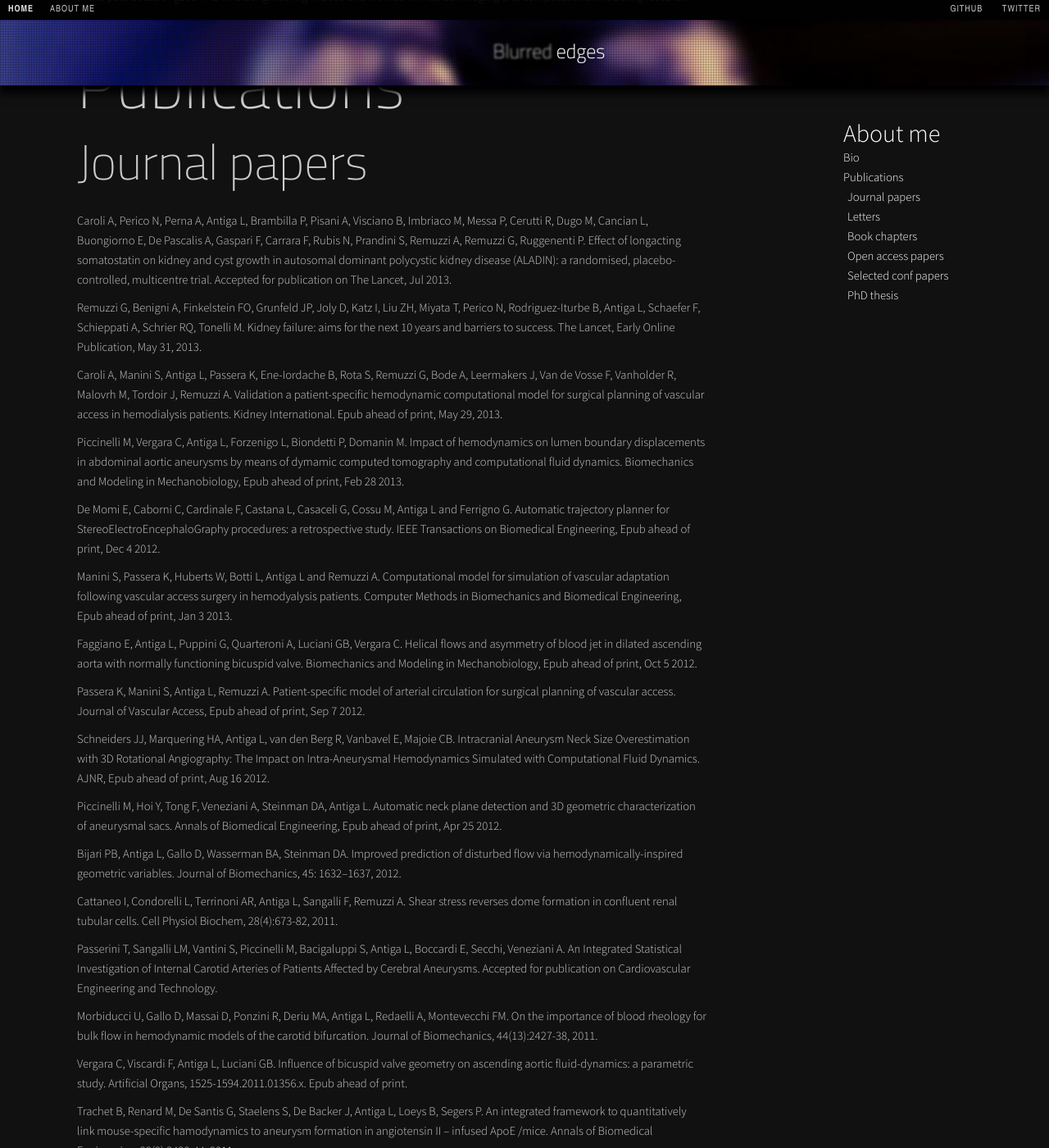
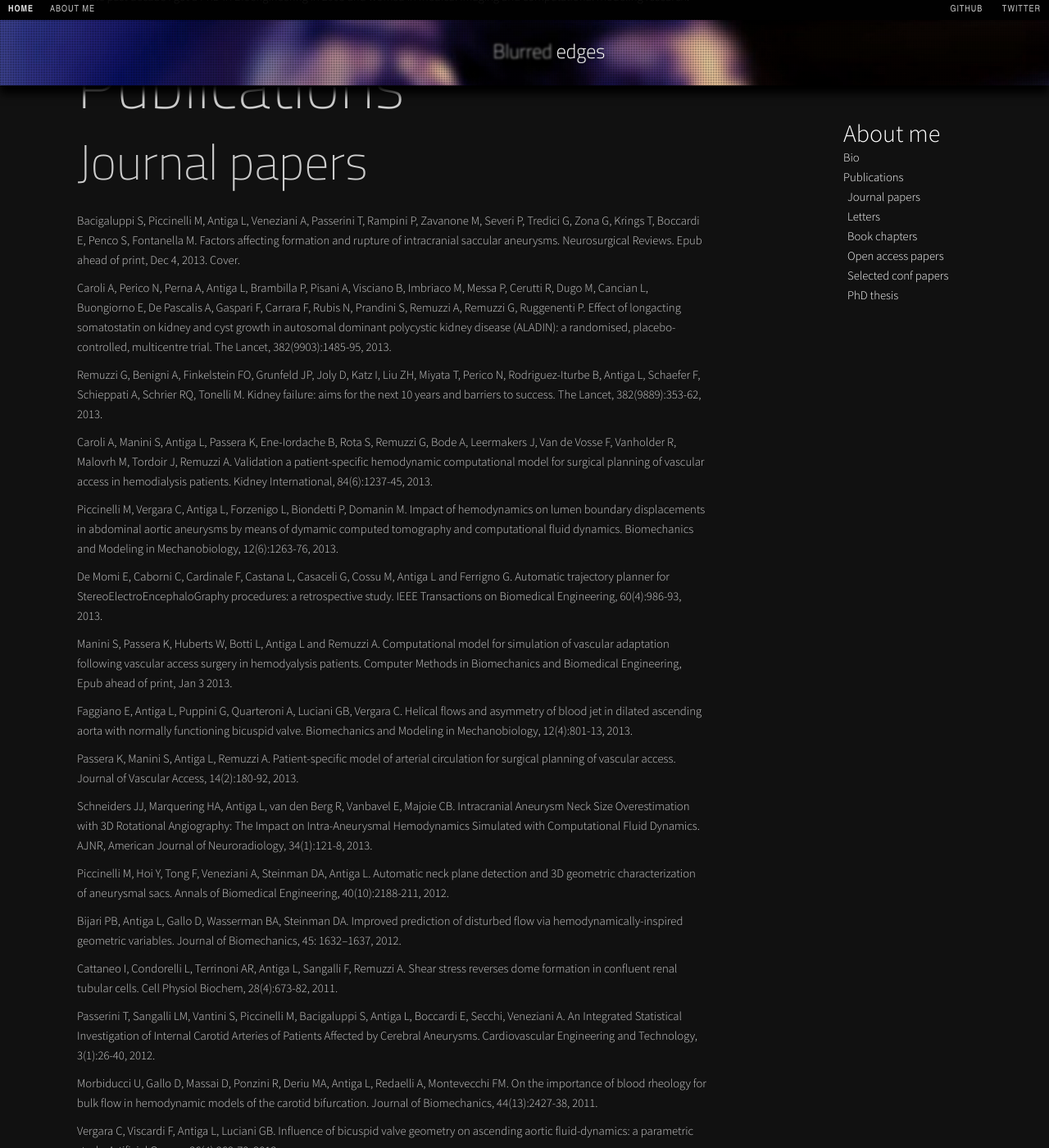
Before and after one commit to lantiga/lantiga.github.com, a Jekyll site: the page built from about.md, in a window 1280 px wide and 1400 px high, scrolled down 348 px. Shown: the whole window at 82% size. Built offline with Jekyll 4.4.1, drawn with Linux system fonts in a browser that asks for light colours; nearby versions of some CDN libraries; some of the changed text lies outside the part shown.

Commit message:
Updated publications.

```diff
--- a/about.md
+++ b/about.md
@@ -27,21 +27,22 @@ Publications
 Journal papers
 --------------
 
-* Caroli A, Perico N, Perna A, Antiga L, Brambilla P, Pisani A, Visciano B, Imbriaco M, Messa P, Cerutti R, Dugo M, Cancian L, Buongiorno E, De Pascalis A, Gaspari F, Carrara F, Rubis N, Prandini S, Remuzzi A, Remuzzi G, Ruggenenti P. Effect of longacting somatostatin on kidney and cyst growth in autosomal dominant polycystic kidney disease (ALADIN): a randomised, placebo-controlled, multicentre trial. Accepted for publication on The Lancet, Jul 2013.
-* Remuzzi G, Benigni A, Finkelstein FO, Grunfeld JP, Joly D, Katz I, Liu ZH, Miyata T, Perico N, Rodriguez-Iturbe B, Antiga L, Schaefer F, Schieppati A, Schrier RQ, Tonelli M. Kidney failure: aims for the next 10 years and barriers to success. The Lancet, Early Online Publication, May 31, 2013.
-* Caroli A, Manini S, Antiga L, Passera K, Ene-Iordache B, Rota S, Remuzzi G, Bode A, Leermakers J, Van de Vosse F, Vanholder R, Malovrh M, Tordoir J, Remuzzi A. Validation a patient-specific hemodynamic computational model for surgical planning of vascular access in hemodialysis patients. Kidney International. Epub ahead of print, May 29, 2013.
-* Piccinelli M, Vergara C, Antiga L, Forzenigo L, Biondetti P, Domanin M. Impact of hemodynamics on lumen boundary displacements in abdominal aortic aneurysms by means of dymamic computed tomography and computational fluid dynamics. Biomechanics and Modeling in Mechanobiology, Epub ahead of print, Feb 28 2013.
-* De Momi E, Caborni C, Cardinale F, Castana L, Casaceli G, Cossu M, Antiga L and Ferrigno G. Automatic trajectory planner for StereoElectroEncephaloGraphy procedures: a retrospective study. IEEE Transactions on Biomedical Engineering, Epub ahead of print, Dec 4 2012.
+* Bacigaluppi S, Piccinelli M, Antiga L, Veneziani A, Passerini T, Rampini P, Zavanone M, Severi P, Tredici G, Zona G, Krings T, Boccardi E, Penco S, Fontanella M. Factors affecting formation and rupture of intracranial saccular aneurysms. Neurosurgical Reviews. Epub ahead of print, Dec 4, 2013. Cover.
+* Caroli A, Perico N, Perna A, Antiga L, Brambilla P, Pisani A, Visciano B, Imbriaco M, Messa P, Cerutti R, Dugo M, Cancian L, Buongiorno E, De Pascalis A, Gaspari F, Carrara F, Rubis N, Prandini S, Remuzzi A, Remuzzi G, Ruggenenti P. Effect of longacting somatostatin on kidney and cyst growth in autosomal dominant polycystic kidney disease (ALADIN): a randomised, placebo-controlled, multicentre trial. The Lancet, 382(9903):1485-95, 2013.
+* Remuzzi G, Benigni A, Finkelstein FO, Grunfeld JP, Joly D, Katz I, Liu ZH, Miyata T, Perico N, Rodriguez-Iturbe B, Antiga L, Schaefer F, Schieppati A, Schrier RQ, Tonelli M. Kidney failure: aims for the next 10 years and barriers to success. The Lancet, 382(9889):353-62, 2013.
+* Caroli A, Manini S, Antiga L, Passera K, Ene-Iordache B, Rota S, Remuzzi G, Bode A, Leermakers J, Van de Vosse F, Vanholder R, Malovrh M, Tordoir J, Remuzzi A. Validation a patient-specific hemodynamic computational model for surgical planning of vascular access in hemodialysis patients. Kidney International, 84(6):1237-45, 2013.
+* Piccinelli M, Vergara C, Antiga L, Forzenigo L, Biondetti P, Domanin M. Impact of hemodynamics on lumen boundary displacements in abdominal aortic aneurysms by means of dymamic computed tomography and computational fluid dynamics. Biomechanics and Modeling in Mechanobiology, 12(6):1263-76, 2013.
+* De Momi E, Caborni C, Cardinale F, Castana L, Casaceli G, Cossu M, Antiga L and Ferrigno G. Automatic trajectory planner for StereoElectroEncephaloGraphy procedures: a retrospective study. IEEE Transactions on Biomedical Engineering, 60(4):986-93, 2013.
 * Manini S, Passera K, Huberts W, Botti L, Antiga L and Remuzzi A. Computational model for simulation of vascular adaptation following vascular access surgery in hemodyalysis patients. Computer Methods in Biomechanics and Biomedical Engineering, Epub ahead of print, Jan 3 2013.
-* Faggiano E, Antiga L, Puppini G, Quarteroni A, Luciani GB, Vergara C. Helical flows and asymmetry of blood jet in dilated ascending aorta with normally functioning bicuspid valve. Biomechanics and Modeling in Mechanobiology, Epub ahead of print, Oct 5 2012.
-* Passera K, Manini S, Antiga L, Remuzzi A. Patient-specific model of arterial circulation for surgical planning of vascular access. Journal of Vascular Access, Epub ahead of print, Sep 7 2012.
-* Schneiders JJ, Marquering HA, Antiga L, van den Berg R, Vanbavel E, Majoie CB. Intracranial Aneurysm Neck Size Overestimation with 3D Rotational Angiography: The Impact on Intra-Aneurysmal Hemodynamics Simulated with Computational Fluid Dynamics. AJNR, Epub ahead of print, Aug 16 2012.
-* Piccinelli M, Hoi Y, Tong F, Veneziani A, Steinman DA, Antiga L. Automatic neck plane detection and 3D geometric characterization of aneurysmal sacs. Annals of Biomedical Engineering, Epub ahead of print, Apr 25 2012.
+* Faggiano E, Antiga L, Puppini G, Quarteroni A, Luciani GB, Vergara C. Helical flows and asymmetry of blood jet in dilated ascending aorta with normally functioning bicuspid valve. Biomechanics and Modeling in Mechanobiology, 12(4):801-13, 2013.
+* Passera K, Manini S, Antiga L, Remuzzi A. Patient-specific model of arterial circulation for surgical planning of vascular access. Journal of Vascular Access, 14(2):180-92, 2013.
+* Schneiders JJ, Marquering HA, Antiga L, van den Berg R, Vanbavel E, Majoie CB. Intracranial Aneurysm Neck Size Overestimation with 3D Rotational Angiography: The Impact on Intra-Aneurysmal Hemodynamics Simulated with Computational Fluid Dynamics. AJNR, American Journal of Neuroradiology, 34(1):121-8, 2013.
+* Piccinelli M, Hoi Y, Tong F, Veneziani A, Steinman DA, Antiga L. Automatic neck plane detection and 3D geometric characterization of aneurysmal sacs. Annals of Biomedical Engineering, 40(10):2188-211, 2012.
 * Bijari PB, Antiga L, Gallo D, Wasserman BA, Steinman DA. Improved prediction of disturbed flow via hemodynamically-inspired geometric variables. Journal of Biomechanics, 45: 1632–1637, 2012.
 * Cattaneo I, Condorelli L, Terrinoni AR, Antiga L, Sangalli F, Remuzzi A. Shear stress reverses dome formation in confluent renal tubular cells. Cell Physiol Biochem, 28(4):673-82, 2011.
-* Passerini T, Sangalli LM, Vantini S, Piccinelli M, Bacigaluppi S, Antiga L, Boccardi E, Secchi, Veneziani A. An Integrated Statistical Investigation of Internal Carotid Arteries of Patients Affected by Cerebral Aneurysms. Accepted for publication on Cardiovascular Engineering and Technology.
+* Passerini T, Sangalli LM, Vantini S, Piccinelli M, Bacigaluppi S, Antiga L, Boccardi E, Secchi, Veneziani A. An Integrated Statistical Investigation of Internal Carotid Arteries of Patients Affected by Cerebral Aneurysms. Cardiovascular Engineering and Technology, 3(1):26-40, 2012.
 * Morbiducci U, Gallo D, Massai D, Ponzini R, Deriu MA, Antiga L, Redaelli A, Montevecchi FM. On the importance of blood rheology for bulk flow in hemodynamic models of the carotid bifurcation. Journal of Biomechanics, 44(13):2427-38, 2011.
-* Vergara C, Viscardi F, Antiga L, Luciani GB. Influence of bicuspid valve geometry on ascending aortic fluid-dynamics: a parametric study. Artificial Organs, 1525-1594.2011.01356.x. Epub ahead of print.
+* Vergara C, Viscardi F, Antiga L, Luciani GB. Influence of bicuspid valve geometry on ascending aortic fluid-dynamics: a parametric study. Artificial Organs, 36(4):368-78, 2012.
 * Trachet B, Renard M, De Santis G, Staelens S, De Backer J, Antiga L, Loeys B, Segers P. An integrated framework to quantitatively link mouse-specific hamodynamics to aneurysm formation in angiotensin II – infused ApoE /mice. Annals of Biomedical Engineering, 39(9):2430-44, 2011.
 * Caroli A, Antiga L, Conti S, Sonzogni A, Fasolini G, Ondei P, Perico N, Remuzzi G, Remuzzi A. Intermediate volume at CT imaging defines a fibrotic compartment that predicts GFR decline in ADPKD patients. American Journal of Pathology, 179(2):619-27, 2011.
 * Bode A, Caroli A, Huberts W, Planken N, Antiga L, Bosboom M, Remuzzi A, Tordoir J. Clinical study protocol for the ARCH project – computational modeling for improvement of outcome after vascular access creation. Journal of Vascular Access, 12(4):369-76, 2011.
```
